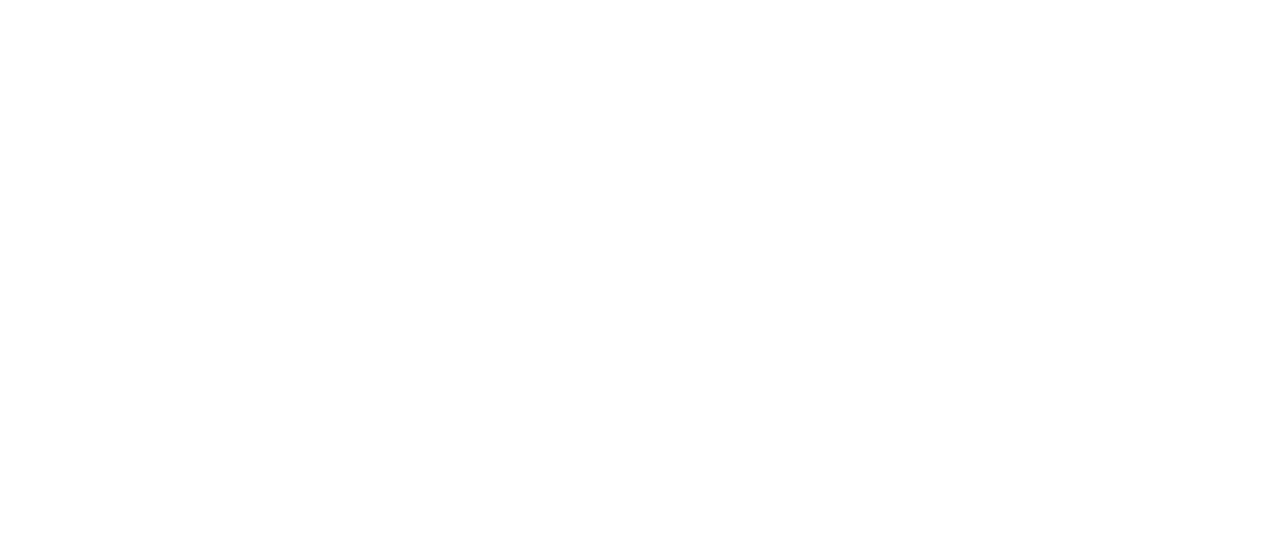
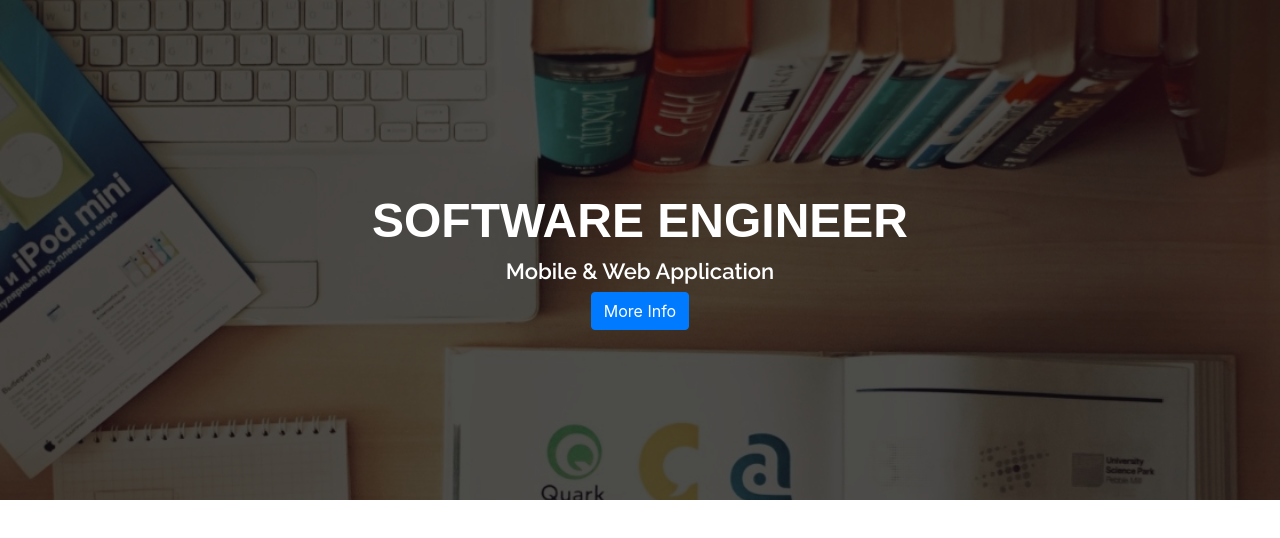
Before and after one commit to Bahlul19/project-with-react, a React (Create React App) app: page / in a window 1280 px wide. Shown: the top 538 px of the page. Built offline with nearby package versions, Linux system fonts and the light colour scheme.

Commit message:
Added the top banner section with component and styles

```diff
--- a/src/App.js
+++ b/src/App.js
@@ -1,9 +1,15 @@
-import logo from './logo.svg';
+import React from 'react';
+
+import TopBanner from "./components/TopBanner/TopBanner";
 
 function App() {
   return (
     <div>
+
+      <TopBanner />
+
     </div>
+
   );
 }
 
--- /dev/null
+++ b/src/asset/css/custom.css
@@ -0,0 +1,33 @@
+.topFixedBanner{
+    background-image: url("../image/banner.jpg");
+    min-height: 500px;
+    background-attachment: fixed;
+    background-position: center;
+    background-repeat: no-repeat;
+    background-size: cover;
+}
+
+.topBannerOverlay{
+    position: absolute;
+    min-height: 500px;
+    width: 100%;
+    background: rgba(0,0,0,0.7);
+}
+
+.topContent{
+    margin-top: 12rem;
+}
+
+.topTitle{
+    font-family: 'Montserreat', sans-serif;
+    font-weight: 700;
+    color: #fff;
+    font-size: 48px;
+}
+
+.topSubTitle{
+    font-family: 'Raleway', sans-serif;
+    font-weight: 600;
+    color: #fff;
+    font-size: 22px;
+}
--- /dev/null
+++ b/src/components/TopBanner/TopBanner.js
@@ -0,0 +1,32 @@
+import React, {Component, Fragment} from 'react';
+import '../../asset/css/custom.css';
+import '../../asset/css/bootstrap.min.css';
+import {Container, Row, Col, Button} from 'react-bootstrap';
+
+class TopBanner extends Component {
+    render(){
+        return(
+            <Fragment>
+
+                <Container fluid={true} className="topFixedBanner p-0">
+                    <div className="topBannerOverlay">
+
+                        <Container className="topContent">
+                            <Row>
+                                <Col className="text-center">
+                                <h1 className="topTitle">SOFTWARE ENGINEER</h1>
+                                <h4 className="topSubTitle">Mobile & Web Application</h4>
+                                <Button variant="primary">More Info</Button>
+                                </Col>
+                            </Row>
+                        </Container>
+
+                    </div>
+                </Container>
+
+            </Fragment>
+        );
+    }
+}
+
+export default TopBanner;
```
Also changed, not shown: src/asset/image/banner.jpg (added).
